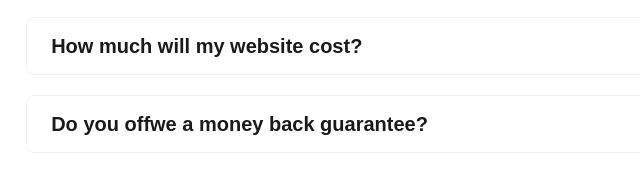
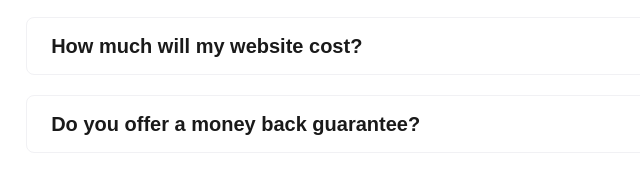
Before and after one commit to Extensibl-Media/velocity-web, an Astro site: page / in a window 1280 px wide. Shown: the part 7424-7594 px from the top of the page, 514-1154 px from the left. Built offline with nearby package versions, Linux system fonts and the light colour scheme; Astro itself is replaced by a stand-in of ours.

Commit message:
fixing spelling error

```diff
--- a/src/pages/index.astro
+++ b/src/pages/index.astro
@@ -539,7 +539,7 @@ import Gallery from "@components/Home/Gallery.astro";
                 <li class="cs-faq-item">
                     <button class="cs-button">
                         <span class="cs-button-text">
-                            Do you offwe a money back guarantee?
+                            Do you offer a money back guarantee?
                         </span>
                     </button>
                     <p class="cs-item-p">
```
